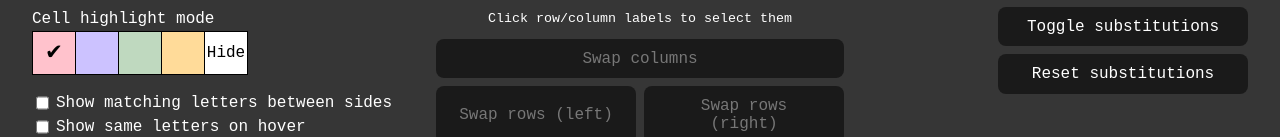
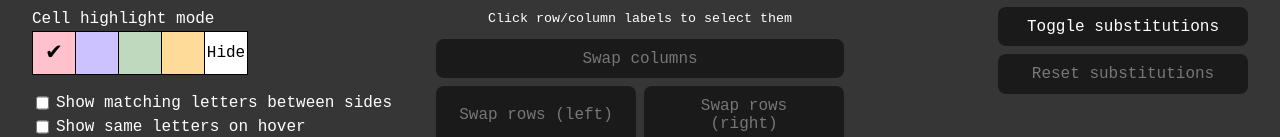
Before and after one commit to d-as/ctc-th, a React (Vite) app: page / in a window 1280 px wide. Shown: the part 686-823 px from the top of the page. Built offline with nearby package versions, Linux system fonts and the light colour scheme.

Commit message:
Add reset substitutions button disabled state

```diff
--- a/src/App.tsx
+++ b/src/App.tsx
@@ -908,7 +908,10 @@ const App = () => {
             }}>
               Toggle substitutions
             </button>
-            <button onClick={() => resetSubstitutions()}>
+            <button
+              onClick={() => resetSubstitutions()}
+              disabled={noSubstitutions()}
+            >
               Reset substitutions
             </button>
           </span>
```
